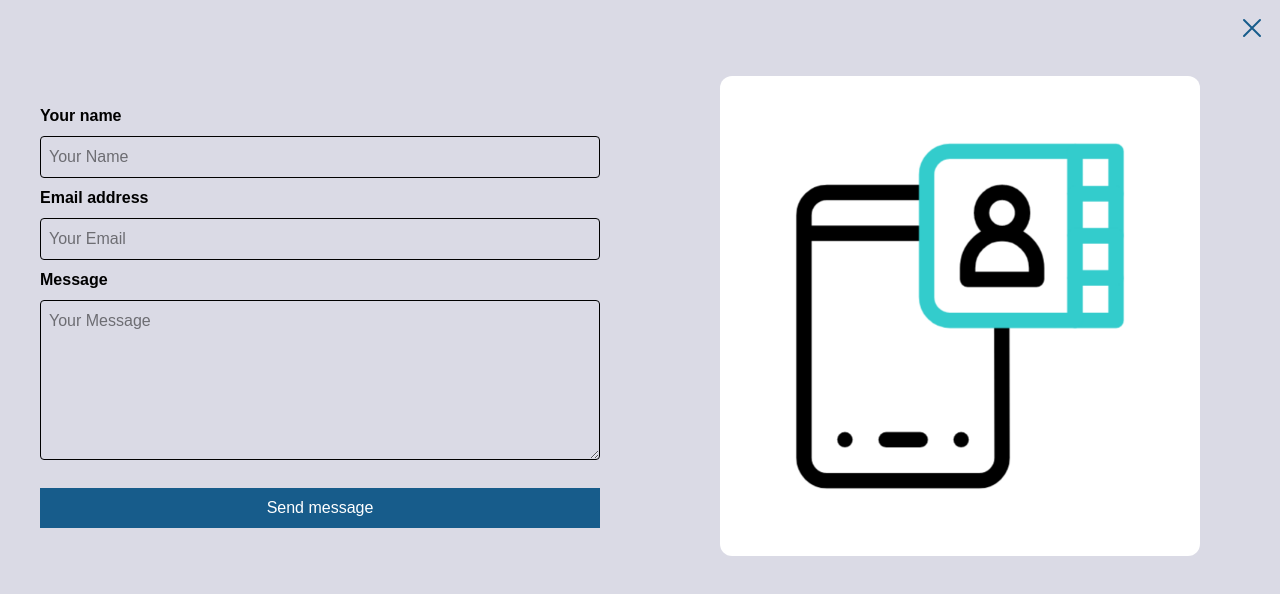
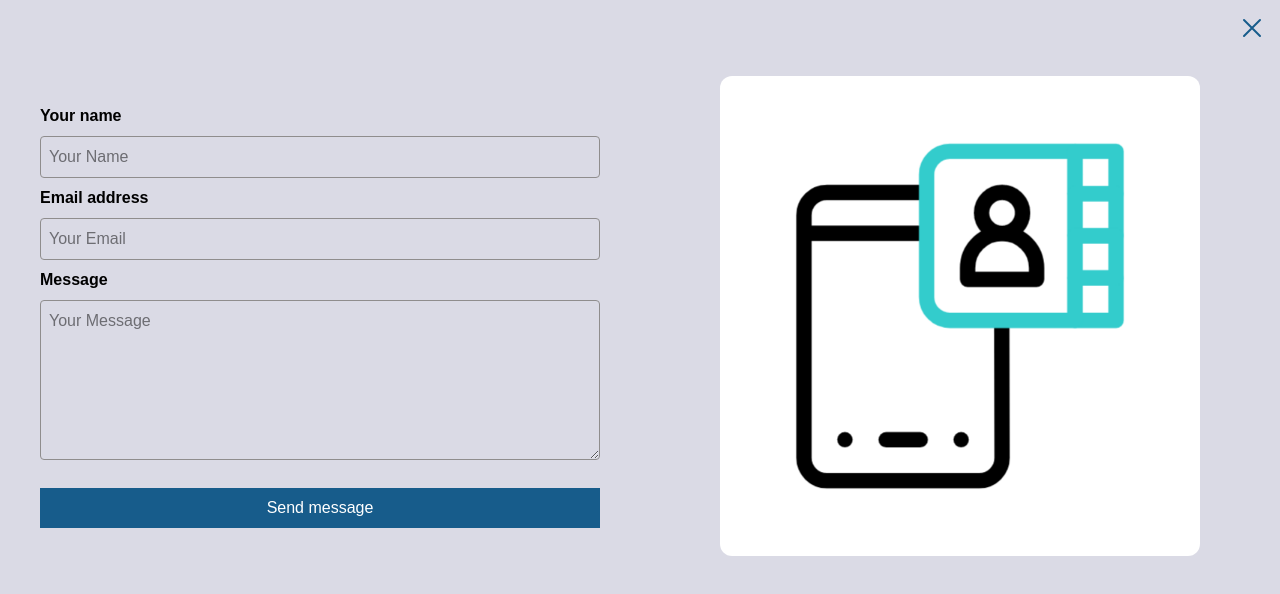
Before and after one commit to shiba-murmu/shiba-murmu-portfolio, a React (Vite) app: page /contact in a window 1280 px wide. Shown: the top 594 px of the page. Built offline with nearby package versions, Linux system fonts and the light colour scheme; a web font is replaced by a local one.

Commit message:
some png changed.

```diff
--- a/src/component/Skill_content_card.jsx
+++ b/src/component/Skill_content_card.jsx
@@ -4,14 +4,15 @@ function Skill_content_card({ children, heading, skills }) {
     return (
         <>
             {/* Heading */}
+            <div>
                 <div className="rounded-xl h-[1rem] md:h-[3rem] flex gap-3 justify-center items-center">
                     {children}
-        <span className="font-bold text-2xl text-[var(--text-level-three-color)]">{heading}</span>
+                    <span className="font-bold  text-2xl text-[var(--text-level-three-color)]">{heading}</span>
                 </div>
 
                 {/* Mobile view */}
-      <div className="text-[var(--smallText-color)] flex justify-center items-center my-3 md:block">
-        <ul className="text-md md:text-lg ">
+                <div className="  text-[var(--smallText-color)] flex justify-center items-center my-3 h-full md:block">
+                    <ul className="text-md md:text-lg  md:flex md:flex-col md:justify-center md:items-center">
                         {skills.map((skill, index) => (
                             <li
                                 key={index}
@@ -27,36 +28,10 @@ function Skill_content_card({ children, heading, skills }) {
                         ))}
                     </ul>
                 </div>
+            </div>
 
-      {/* Desktop view */}
-      {/* <div className="hidden md:flex justify-center items-center gap-3 rounded-xl">
-        <ul className="text-lg">
-          {skills.map((skill, index) => (
-            <li key={index} className="flex items-center">
-              <img
-                src={skill.icon}
-                alt={skill.name}
-                className="inline-block w-6 h-6 mr-2"
-              />
-              {skill.name}
-            </li>
-          ))}
-        </ul>
-      </div> */}
-      {/* <div className="hidden md:flex justify-center items-center gap-3 rounded-xl">
-        <ul className="text-lg">
-          {skills.map((skill, index) => (
-            <li key={index} className="flex items-center">
-              <img
-                src={skill.icon}
-                alt={skill.name}
-                className="inline-block w-6 h-6 mr-2"
-              />
-              {skill.name}
-            </li>
-          ))}
-        </ul>
-      </div> */}
+
+
         </>
     );
 }
--- a/src/component/urls.js
+++ b/src/component/urls.js
@@ -12,7 +12,7 @@ const Urls = {
 
   // Frameworks & Library
   REACT: "/React.png",
-  DJANGO: "/django.png",
+  DJANGO: "/Django.png",
   TAILWIND_CSS: "/tailwind.png",
   BOOTSTRAP: "/Bootstrap.png",
 
--- a/src/pages/Contact.jsx
+++ b/src/pages/Contact.jsx
@@ -43,11 +43,11 @@ function Contact() {
                     <div className='w-[80%] md:w-[50%] '>
                         <form action="" ref={form} onSubmit={sendEmail} className='flex flex-col gap-2 md:p-10'>
                             <label htmlFor="name" className='font-bold'>Your name</label>
-                            <input type="text" name='name' className='border p-2 rounded w-full' required placeholder="Your Name" />
+                            <input type="text" name='name' className='border border-[#8f8d8d] p-2 rounded w-full focus:outline-none focus:ring-2 focus:ring-[#8f8d8d]' required placeholder="Your Name" />
                             <label htmlFor="email" className='font-bold'>Email address</label>
-                            <input type="email" name='email' className='border p-2 rounded w-full' required placeholder="Your Email" />
+                            <input type="email" name='email' className='border border-[#8f8d8d] focus:outline-none focus:ring-2 focus:ring-[#8f8d8d] p-2 rounded w-full' required placeholder="Your Email" />
                             <label htmlFor="message" className='font-bold'>Message</label>
-                            <textarea name='message' className='border input-style  p-2 rounded w-full h-40' required placeholder="Your Message"></textarea>
+                            <textarea name='message' className='border border-[#8f8d8d] p-2 rounded w-full h-40 focus:outline-none focus:ring-2 focus:ring-[#8f8d8d]' required placeholder="Your Message"></textarea>
                             <button type="submit" disabled={buttonDisable} className='bg-[var(--bg-color)] mt-5 focus:cursor-pointer hover:cursor-pointer text-white py-2 px-4 rounded-0'>{
                                 buttonDisable ? "Sending..." : "Send message"
                             }</button>
--- a/src/pages/Stay_in_touch.jsx
+++ b/src/pages/Stay_in_touch.jsx
@@ -1,9 +1,10 @@
 import React from 'react'
 import { Link } from 'react-router-dom'
+import HeadingText from '../component/HeadingText'
 function Stay_in_touch() {
     return (
         <div className='h-[30vh] mt-20 p-5 flex flex-col items-center justify-center gap-5'>
-            <h2 className='text-2xl md:text-4xl font-bold text-[#6806ed]'>Stay in Touch</h2>
+            <HeadingText Children={'Stay in Touch'} />
             <p className='text-sm text-center md:text-lg '>Feel free to reach out for collaborations or just a chat!</p>
             <div className='flex items-center gap-4 md:gap-3'>
                 <a href="https://github.com/shiba-murmu" className='text-sm rounded-4xl  hover:cursor-pointer  hover:border-[white] hover:text-white'>
```
Also changed, not shown: public/django.png, public/tailwind.png. Lines whose indentation alone changed are shown as unchanged.
